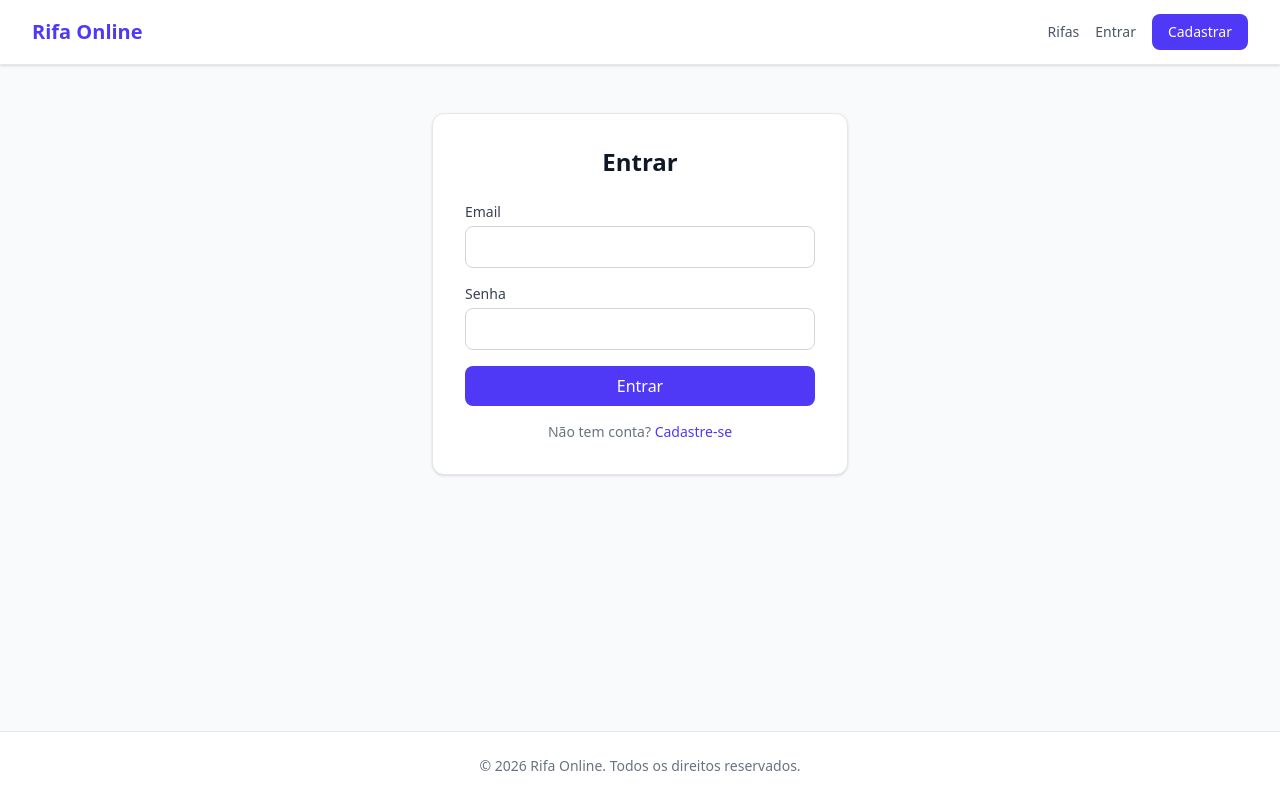
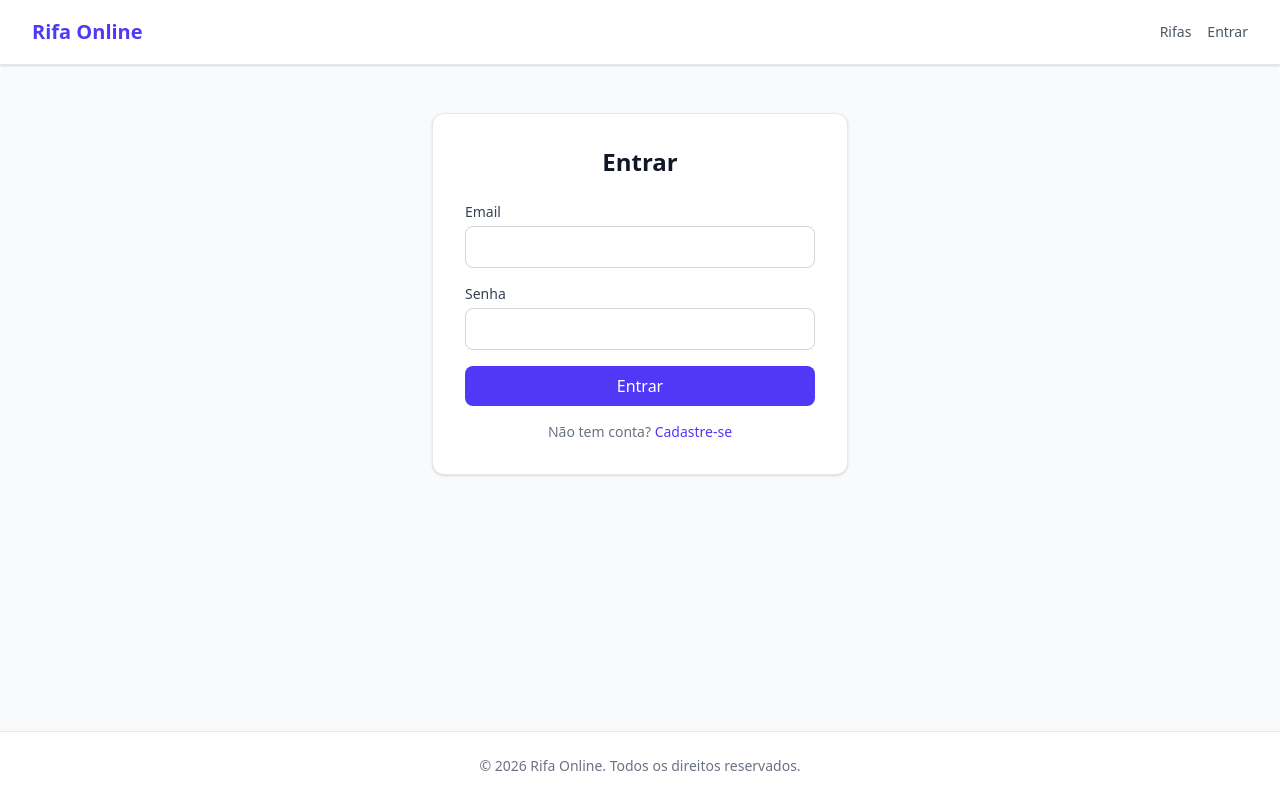
Before and after one commit to gildemberg-santos/rifa-online, a Vue app in the folder frontend/: page /login in a window 1280 px wide. Built offline with nearby package versions, Linux system fonts and the light colour scheme; no server answers.

Commit message:
Remove register route and button - no public user registration

```diff
--- a/frontend/src/layouts/Navbar.vue
+++ b/frontend/src/layouts/Navbar.vue
@@ -36,12 +36,7 @@ const auth = useAuthStore()
             >
               Entrar
             </router-link>
-            <router-link
-              to="/register"
-              class="text-sm bg-indigo-600 text-white px-4 py-2 rounded-lg hover:bg-indigo-700"
-            >
-              Cadastrar
-            </router-link>
+
           </template>
         </div>
       </div>
--- a/frontend/src/router/index.ts
+++ b/frontend/src/router/index.ts
@@ -41,11 +41,7 @@ const router = createRouter({
       name: "login",
       component: () => import("../pages/Login.vue"),
     },
-    {
-      path: "/register",
-      name: "register",
-      component: () => import("../pages/Register.vue"),
-    },
+
     {
       path: "/dashboard",
       name: "dashboard",
```
